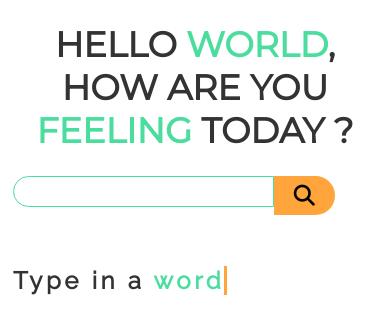
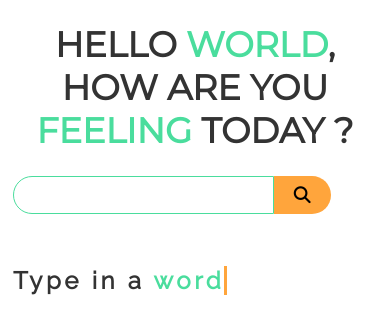
Before and after one commit to budaminof/How-Twitter-Feels, a React app: page / in a window 390 px wide. Built offline with nearby package versions, Linux system fonts and the light colour scheme; no server answers.

Commit message:
style: search input used vh and vw for responsive

```diff
--- a/styles/components/_search.scss
+++ b/styles/components/_search.scss
@@ -1,7 +1,7 @@
 @import "colors";
 
 .search {
-  width: 400px;
+  width: 30vw;
   margin: 0 auto;
   margin-bottom: 20px;
   padding-bottom: 60px;
@@ -15,9 +15,9 @@
     border-top-left-radius: 20px;
     border-bottom-left-radius: 20px;
     border: 1px solid $extraColor;
-    font-size: 30px;
-    width: 60%;
-    height: 5%;
+    font-size: 1.5vw;
+    width: 70%;
+    height: 4vh;
     text-align: center;
     color: $black;
   }
@@ -26,7 +26,8 @@
     outline: none;
     box-shadow: none;
     border: none;
-    font-size: 21px;
+    font-size: 2vh;
+    height: 4.5vh;
     text-align: center;
     padding: 7px 20px;
     font-family: 'Raleway', sans-serif;
@@ -48,8 +49,7 @@
     margin-bottom: 30px;
     margin-left: 0px;
     input[type="text"] {
-      width: 70%;
-      font-size: 6vw;
+
     }
     button {
       margin-left: 0px;
--- a/styles/components/_waiting.scss
+++ b/styles/components/_waiting.scss
@@ -4,7 +4,6 @@
     .extra {
       color: $extraColor;
     }
-
     display: inline-block;
     h1, h2 {
     overflow: hidden;
```
